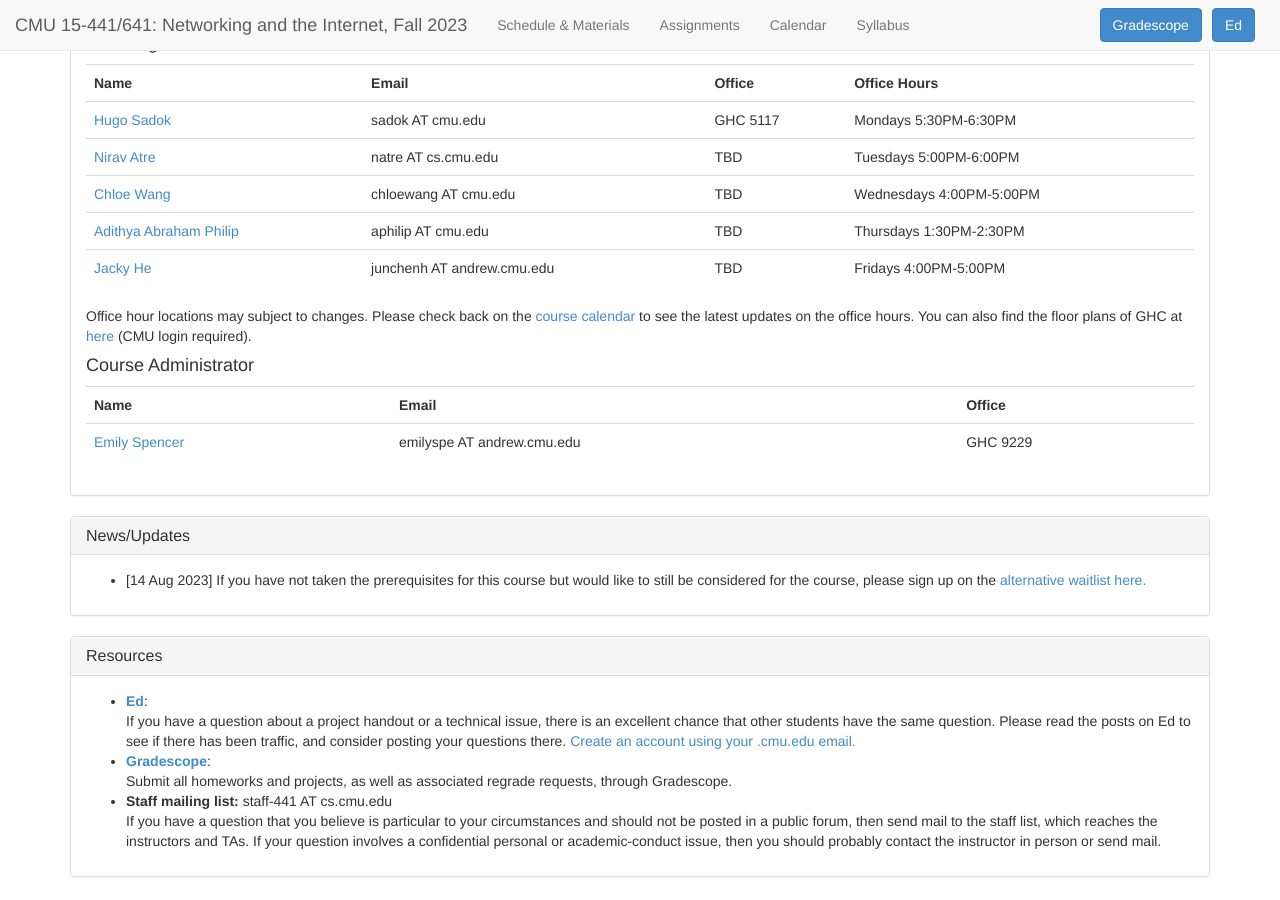
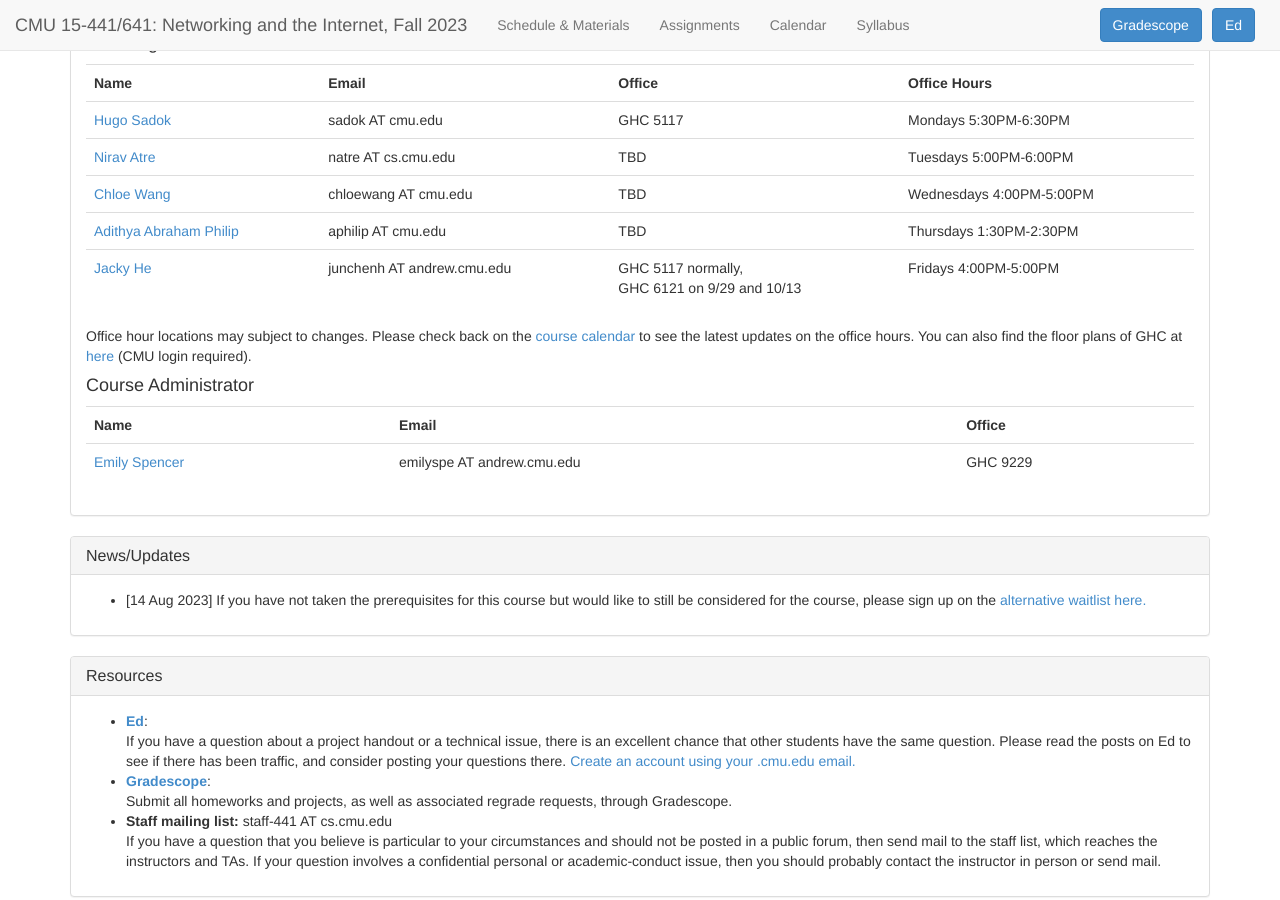
Before and after one commit to computer-networks/fa23, a Jekyll site: the page built from index.html, in a window 1280 px wide and 900 px high, scrolled down 745 px. Built offline with Jekyll 4.4.1, drawn with Linux system fonts in a browser that asks for light colours.

Commit message:
update Jacky OH location

```diff
--- a/index.html
+++ b/index.html
@@ -117,7 +117,7 @@ title: CMU 15-441/641, Fall 2023 --- Home
       <tr>
         <td><a href="TBD">Jacky He</a></td>
         <td><span class="email">junchenh AT andrew.cmu.edu</span></td>
-        <td>TBD</td>
+        <td>GHC 5117 normally,</br> GHC 6121 on 9/29 and 10/13</td>
         <td>Fridays 4:00PM-5:00PM</td>
       </tr>
 
```
